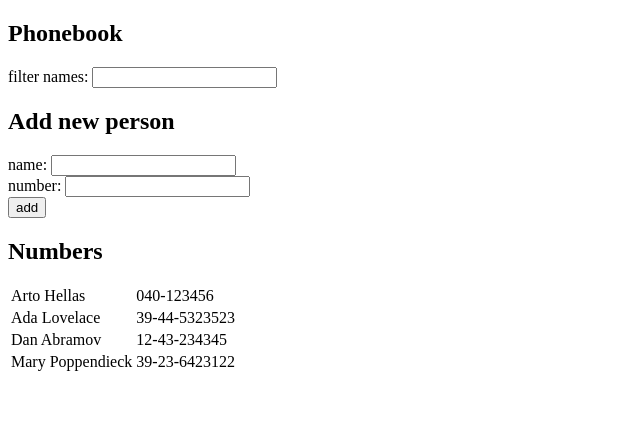
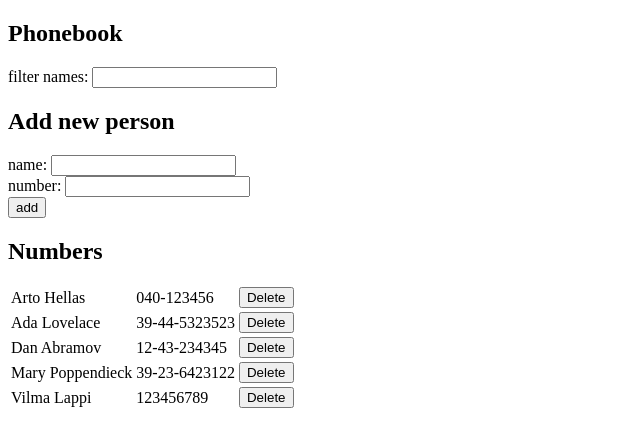
Before and after one commit to wiiwiih/Aalto-Fullstack, a React (Create React App) app in the folder osa2/puhelinluettelo/: page / in a window 1280 px wide. Shown: the top 446 px of the page, without its empty margins (0-640 px from the left). Built offline with nearby package versions, Linux system fonts and the light colour scheme; data requests are answered from the project's data file; the HTML template or start-up script is replaced by a standard one.

Commit message:
Puhelinluettelo steps 7-10

```diff
--- a/osa2/puhelinluettelo/db.json
+++ b/osa2/puhelinluettelo/db.json
@@ -1,5 +1,5 @@
 {
-    "persons":[
+  "persons": [
     {
       "name": "Arto Hellas",
       "number": "040-123456",
@@ -19,6 +19,11 @@
       "name": "Mary Poppendieck",
       "number": "39-23-6423122",
       "id": 4
+    },
+    {
+      "name": "Vilma Lappi",
+      "number": "123456789",
+      "id": 5
     }
   ]
 }
--- a/osa2/puhelinluettelo/src/App.js
+++ b/osa2/puhelinluettelo/src/App.js
@@ -1,5 +1,5 @@
 import React, { useState, useEffect } from 'react'
-import axios from 'axios'
+import phonebookService from './services/Phonebook'
 import PhonebookTable from './components/PhonebookTable'
 import FilterForm from './components/FilterForm'
 import PersonForm from './components/PersonForm'
@@ -11,10 +11,10 @@ const App = () => {
   const [ filterText, setFilterText ] = useState('')
 
   useEffect(() => {
-    axios
-      .get('http://localhost:3001/persons')
-      .then(response => {
-        setPersons(response.data)
+    phonebookService
+      .getAll()
+      .then(initialPersons => {
+        setPersons(initialPersons)
       })
   }, [])
 
@@ -33,18 +33,48 @@ const App = () => {
   const addPerson = (event) => {
     event.preventDefault()
 
-    if (persons.some((person) => (person.name.toLowerCase() === newName.toLowerCase()))) {
-      window.alert(`${newName} is already added to phonebook`)
+    if (persons.some((person) => person.name.toLowerCase() === newName.toLowerCase())) {
+      if (window.confirm(`${newName} is already added to phonebook. Replace the old number with a new one?`)) {
+        const person = persons.find(person => person.name.toLowerCase() === newName.toLowerCase())
+        const changedPerson = { ...person, number: newNumber}
+
+        phonebookService
+          .update(changedPerson.id, changedPerson)
+          .then(returnedPerson => {
+            setPersons(persons.map(person => person.id !== changedPerson.id ? person : returnedPerson))
+          })
+          .catch(error => {
+            alert(`${changedPerson.name} was already deleted from the server`)
+            setPersons(persons.filter(p => p.id !== changedPerson.id))
+          })
+      }
     } else {
       const newPerson = {
         name: newName,
-        number: newNumber,
-        id: newName
+        number: newNumber
       }
 
-      setPersons(persons.concat(newPerson))
-      setNewName('')
-      setNewNumber('')
+      phonebookService
+        .create(newPerson)
+        .then(returnedPerson => {
+          setPersons(persons.concat(returnedPerson))
+          setNewName('')
+          setNewNumber('')
+        })
+
+    }
+  }
+
+  const deletePerson = (selectedPerson) => {
+    if (window.confirm(`Delete ${selectedPerson.name}?`)) {
+      phonebookService
+        .remove(selectedPerson.id)
+        .then(() => {
+          setPersons(persons.filter(p => p.id !== selectedPerson.id))
+          alert(
+            `${selectedPerson.name} was deleted`
+          )
+        })
     }
   }
 
@@ -55,7 +85,7 @@ const App = () => {
       <h2>Add new person</h2>
       <PersonForm name={newName} onNameChange={HandleNameChange} number={newNumber} onNumberChange={HandleNumberChange} onSubmit={addPerson} />
       <h2>Numbers</h2>
-      <PhonebookTable persons={persons.filter(person => person.name.toLowerCase().includes(filterText.toLowerCase()))} />
+      <PhonebookTable persons={persons.filter(person => person.name.toLowerCase().includes(filterText.toLowerCase()))} onDelete={deletePerson} />
     </div>
   )
 
--- a/osa2/puhelinluettelo/src/components/PhonebookTable.js
+++ b/osa2/puhelinluettelo/src/components/PhonebookTable.js
@@ -1,11 +1,12 @@
 import React from 'react'
 
-const PhonebookTable = ({persons}) => (
+const PhonebookTable = ({persons, onDelete}) => (
   <table>
       <tbody>
           {persons.map(person => <tr key={person.name}>
                                     <td>{person.name}</td>
                                     <td>{person.number}</td>
+                                    <td><button onClick={() => onDelete(person)}>Delete</button></td>
                                  </tr>)}
       </tbody>
   </table>
--- /dev/null
+++ b/osa2/puhelinluettelo/src/services/Phonebook.js
@@ -0,0 +1,29 @@
+import axios from 'axios'
+const baseUrl = 'http://localhost:3001/persons'
+
+const getAll = () => {
+  const request = axios.get(baseUrl)
+  return request.then(response => response.data)
+}
+
+const create = newObject => {
+  const request = axios.post(baseUrl, newObject)
+  return request.then(response => response.data)
+}
+
+const update = (id, newObject) => {
+  const request = axios.put(`${baseUrl}/${id}`, newObject)
+  return request.then(response => response.data)
+}
+
+const remove = (id) => {
+  const request = axios.delete(`${baseUrl}/${id}`)
+  return request.then(response => response.data)
+}
+
+export default {
+  getAll,
+  create,
+  update,
+  remove
+}
```
Lines whose indentation alone changed are shown as unchanged.
